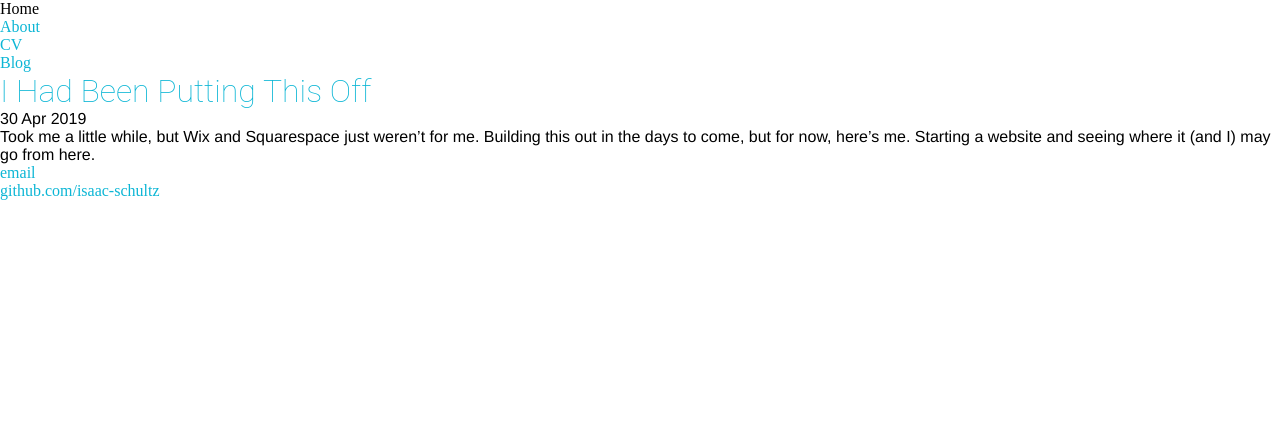
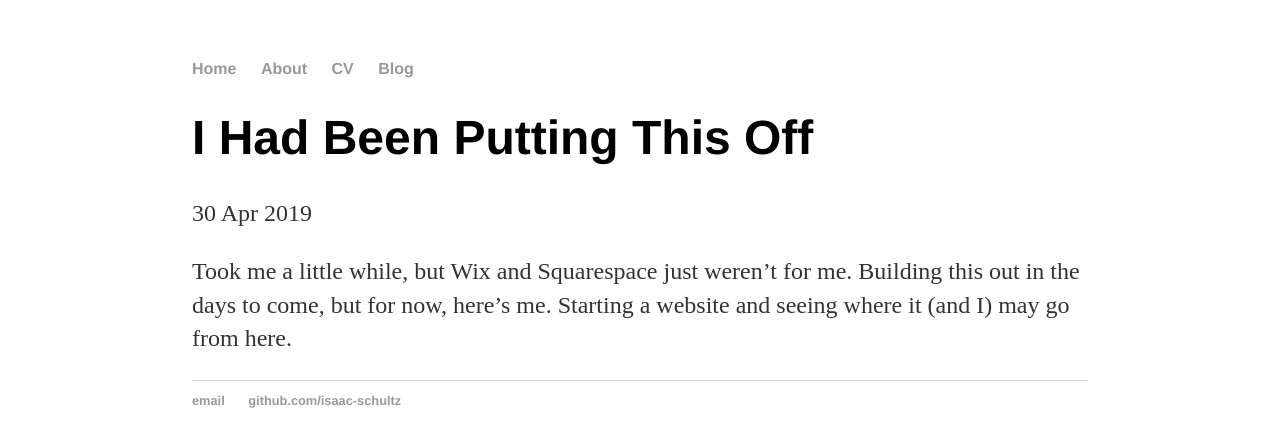
Before and after one commit to isaac-schultz/isaac-schultz.github.io, a Jekyll site: the page built from _posts/2019-04-30-isaac-schultz-welcome-.md, in a window 1280 px wide. Shown: the top 447 px of the page. Built offline with Jekyll 4.4.1, drawn with Linux system fonts in a browser that asks for light colours.

Commit message:
Update main.css
trying again

```diff
--- a/css/main.css
+++ b/css/main.css
@@ -1,241 +1,3 @@
-/*OVERALL STYLE*/
-* {
-  margin: 0;
-  padding: 0;
-}
-
-body {
-  background-color: white;
-}
-
-#container {
-  width: 70%;
-  margin: 0 auto;
-}
-
-#logo {
-  border: none;
-  width: 100%;
-  padding-top: 30px;
-}
-
-#mug {
-  border: none;
-  width: 100%;
-  length: 100%;
-}
-
-/*TEXT STYLES*/
-h1 {
-  font-family: 'Roboto', Helvetica, Arial, sans-serif;
-  font-weight:lighter;
-  color:#0cb6d5;
-}
-
-h2 {
-  font-family: 'Roboto', Helvetica, Arial, sans-serif;
-  font-weight: lighter;
-  color:#0cb6d5;
-}
-
-p {
-  font-family: 'Oswald', Helvetica, Arial, sans-serif;
-  font-weight: lighter;
-  color: black;
-  text-align: left;
-  font-size: 16px;
-}
-
-a {
-  text-decoration: none;
-  color: #0cb6d5;
-}
-
-/*LINK STYLES*/
-a:hover {
-  text-decoration: none;
-  color:black;
-}
-
-a:visited {
-  color: #0cb6d5;
-  text-decoration:none;
-}
-
-/*NAV BAR*/
-#topnav ul li {
-  display: block;
-}
-
-#topnav a {
-  color: white;
-  display: block;
-  text-decoration:none;
-  padding:20px 30px;
-}
-
-#topnav ul {
-  display: flex;
-  flex-flow: row;
-  justify-content: center;
-}
-
-#topnav li a {
-  color: #0cb6d5;
-  font-weight: lighter;
-  padding: 10px;
-  text-decoration: none;
-  font-family: 'Roboto', Helvetica, Arial, sans-serif;
-}
-
-#topnav li a:hover {
-  background-color: white;
-  color: black;
-}
-
-.menu-trigger {
-    font-size: 1.75em;
-    width: 2em;
-    display: none;
-}
-
-/*BOTTOM NAV STYLE*/
-.bottom-nav {
-  bottom: 0;
-  width: 100%;
-}
-
-.bottom-nav ul {
-  display: flex;
-  flex-flow: row;
-  justify-content: center;
-}
-
-.bottom-nav ul li {
-  display: block;
-}
-
-.bottom-nav img{
-  width: 20px;
-  justify-content: center;
-}
-
-/*FOOTER*/
-#footer p{
-width: 100%;
-text-align: center;
-bottom: 0;
-font-size: 12px;
-}
-
-@media screen and (min-width: 850px) { /*DESKTOP AND TABLET*/
-
-  #logo {
-    margin-bottom: 10px;
-  }
-
-/*nav bar*/
-  #topnav ul {
-    flex-flow: row;
-    justify-content:center;
-    margin-bottom: 25px;
-  }
-  #topnav ul li {
-    padding: 0 40px;
-  }
-
-  #mug {
-    display: block;
-    width: 66%;
-    max-width: 400px;
-    float: left;
-  }
-
-/*flex layout for index page*/
-  #index1 {
-    margin-top: .5em;
-    display: grid;
-    grid-template-columns: 1fr 1fr;
-    grid-gap: 20px;
-    grid-template-areas:
-    "a b"
-  }
-
-  #mug {
-    width: 100%;
-    grid-area: a;
-  }
-
-  #bio {
-    grid-area: b;
-  }
-
-/*bottom nav*/
-  .bottom-nav ul{
-    flex-flow: row;
-    justify-content: center;
-    margin-top: 25px;
-    margin-bottom: 20px;
-  }
-
-  .bottom-nav ul li {
-    padding: 0 40px;
-  }
-
-  /*flex layout for contact page*/
-    #contact {
-      margin-top: .5em;
-      display: grid;
-      grid-template-columns: 1fr 1fr;
-      grid-gap: 20px;
-      grid-template-areas:
-      "a b"
-    }
-
-    #mug {
-      width: 100%;
-      grid-area: a;
-    }
-
-    #contact-info {
-      grid-area: b;
-    }
-
-/*flex layout for work page
-    #clips {
-      margin-left: 40px;
-      margin-right: 40px;
-      margin-top: .5em;
-      display: grid;
-      grid-template-columns: 1fr 5fr;
-      grid-gap: 35px;
-      grid-template-areas:
-      "a b"
-      "c d"
-      "e f"
-    }
-    #features_header {
-      grid-area: a;
-    }
-    #features {
-      grid-area: b;
-    }
-    #news_header {
-      grid-area: c;
-    }
-    #news {
-      grid-area: d;
-    }
-    #music_header {
-      grid-area: e;
-    }
-    #music {
-      grid-area: f;
-    }*/
-  }
-
-
-
     @media screen and (max-width: 850px) { /*mobile*/
       #topnav {
         display: none;
@@ -275,7 +37,7 @@
       }
     }
 
-/*body {
+body {
     margin: 60px auto;
     width: 70%;
 }
```
